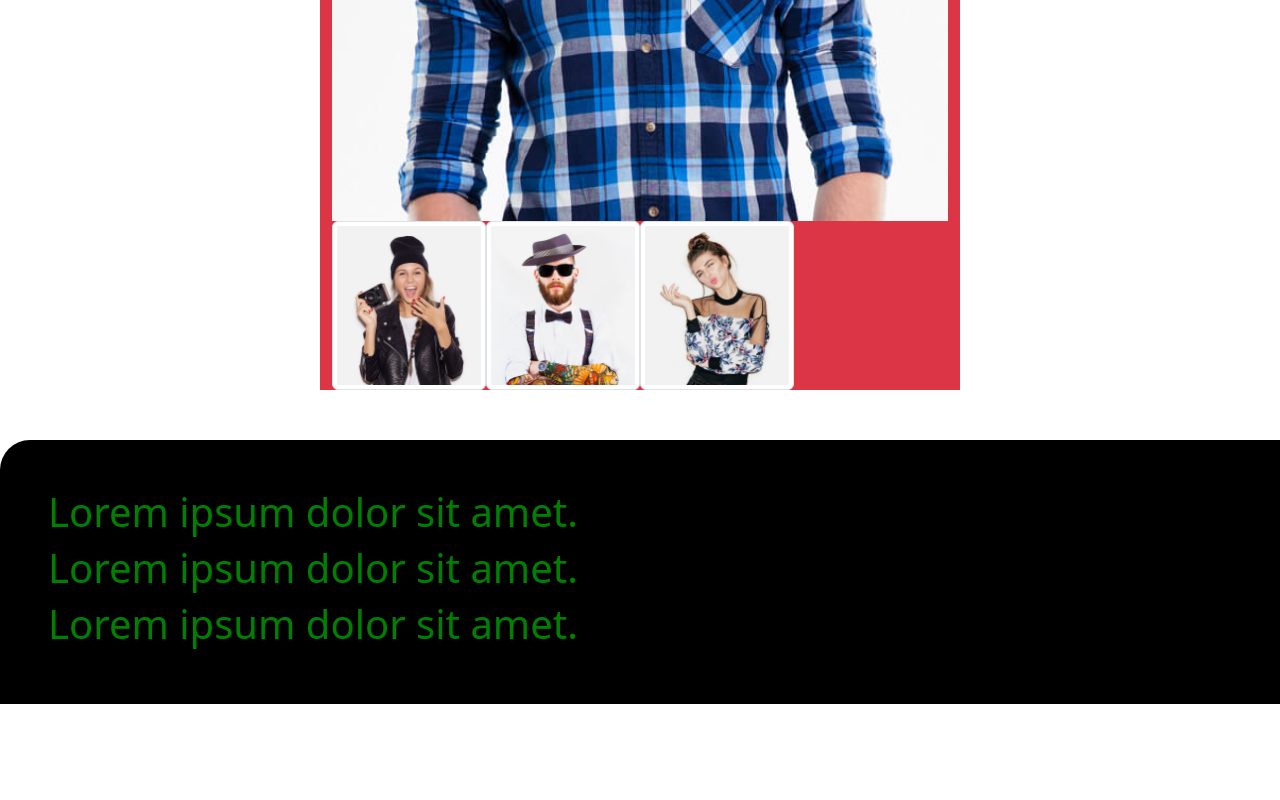
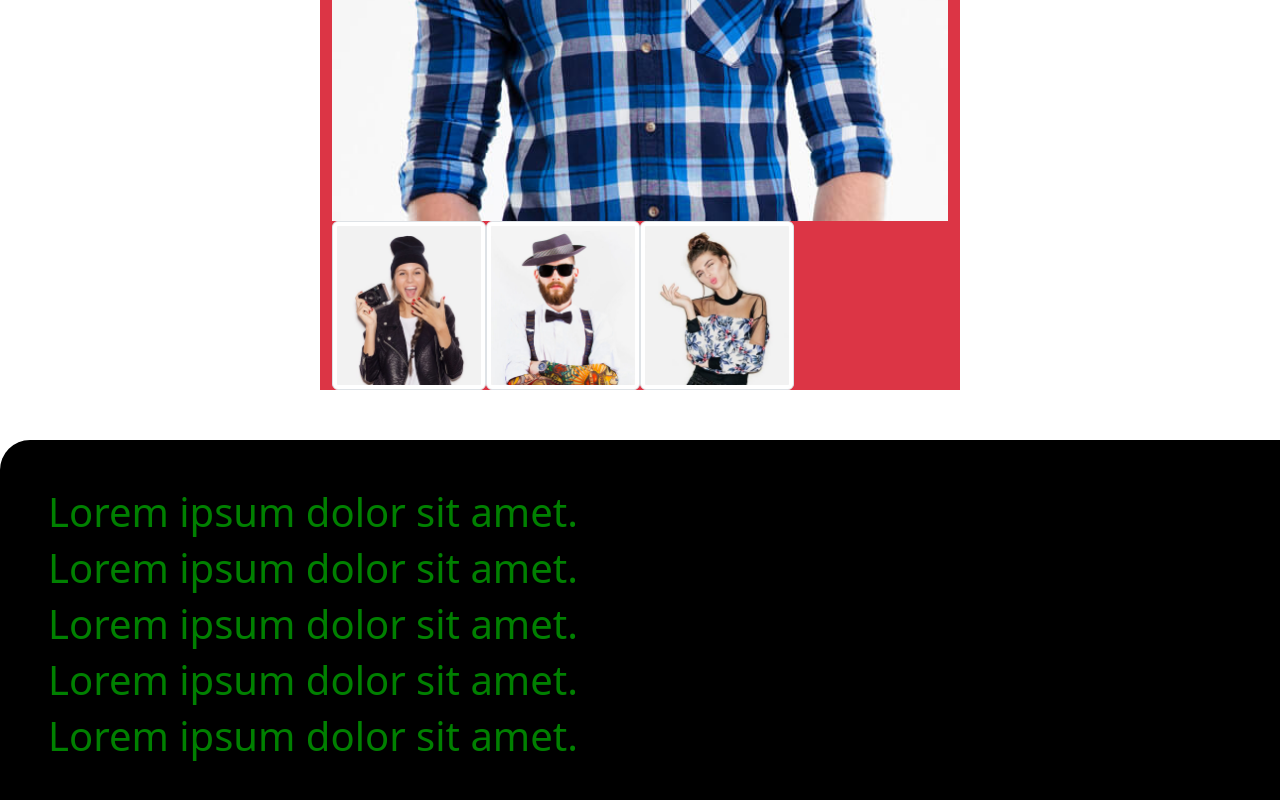
Before and after one commit to hamdy1717/login-app, a plain HTML site: page index.html in a window 1280 px wide. Shown: the part 901-1701 px from the top of the page. Before the commit the page ends 1605 px from the top, so only its background shows below. Drawn offline with nearby package versions, Linux system fonts and the light colour scheme.

Commit message:
add two head one

```diff
--- a/index.html
+++ b/index.html
@@ -78,6 +78,8 @@
         <h1>Lorem ipsum dolor sit amet.</h1>
         <h1>Lorem ipsum dolor sit amet.</h1>
         <h1>Lorem ipsum dolor sit amet.</h1>
+        <h1>Lorem ipsum dolor sit amet.</h1>
+        <h1>Lorem ipsum dolor sit amet.</h1>
     </div>
     <script type="text/javascript" src="https://cdn.jsdelivr.net/npm/toastify-js"></script>
     <script src="/js/bootstrap.bundle.min.js"></script>
```
